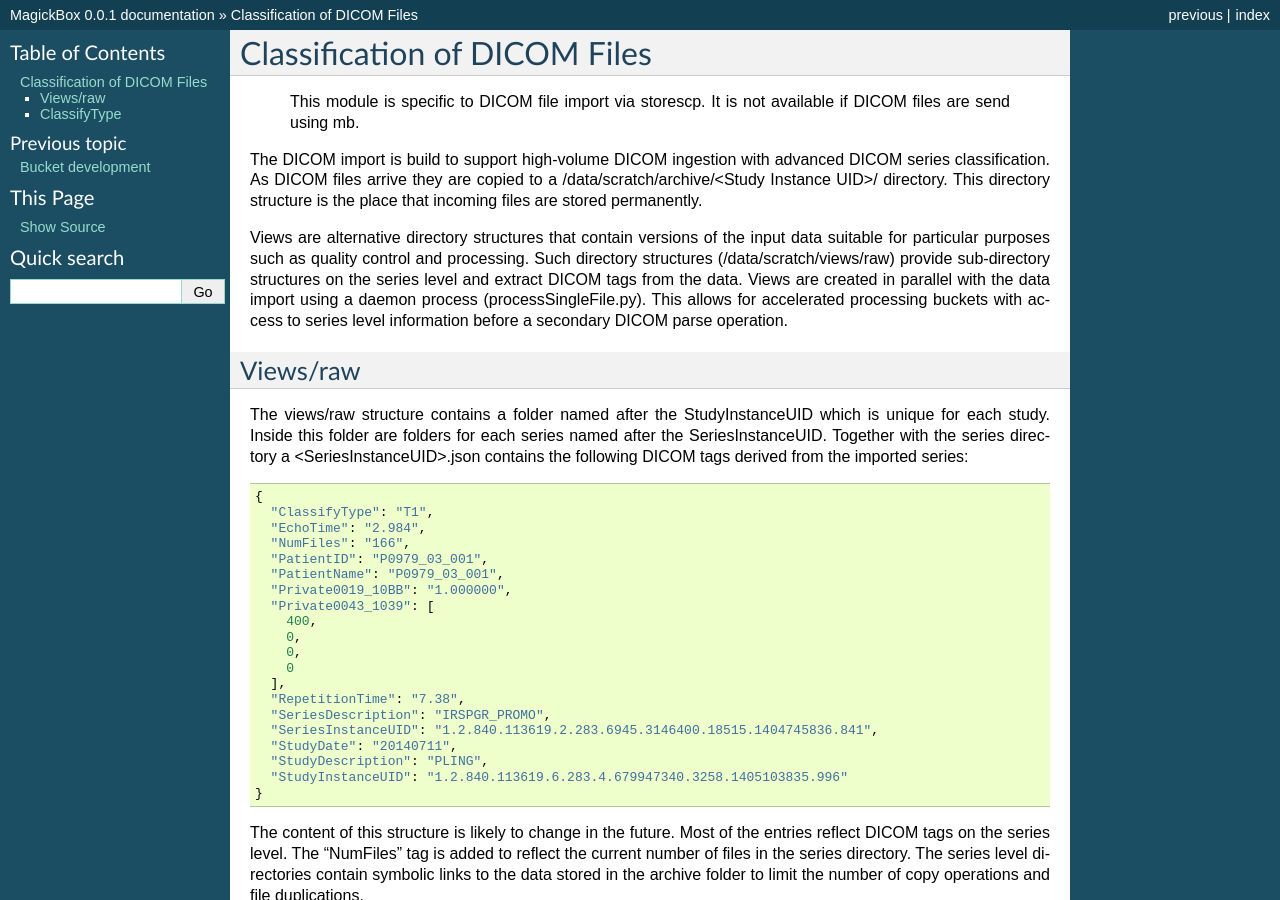
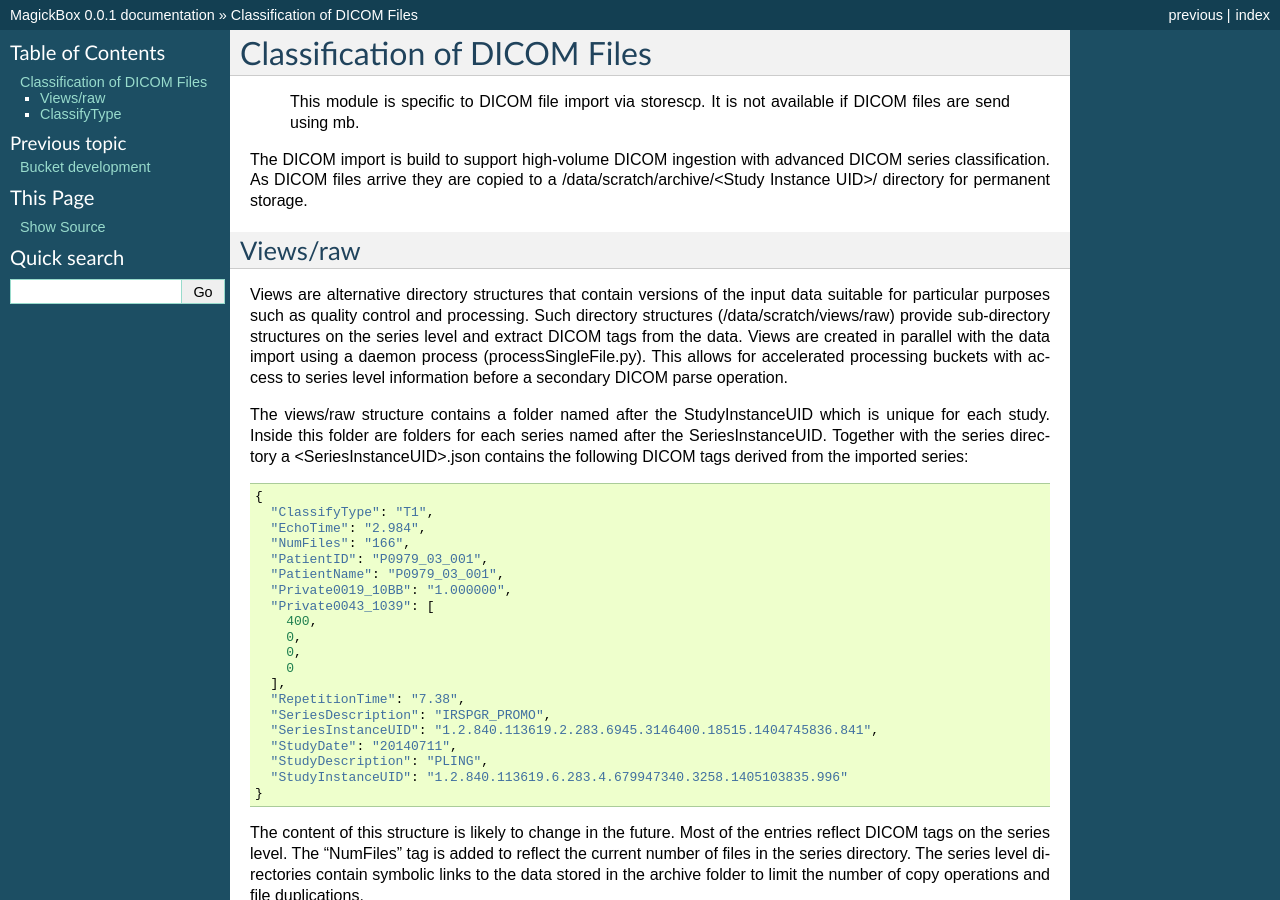
Before and after one commit to HaukeBartsch/MagickBox, a Sphinx documentation site: the page built from code/documentation/docs/source/Classification.rst, in a window 1280 px wide and 900 px high. Built offline with Sphinx 7.4.7, drawn with Linux system fonts in a browser that asks for light colours; some of the changed text lies outside the part shown.

Commit message:
move section header up

```diff
--- a/code/documentation/docs/source/Classification.rst
+++ b/code/documentation/docs/source/Classification.rst
@@ -7,17 +7,16 @@ Classification of DICOM Files
   This module is specific to DICOM file import via storescp. It is not available if DICOM files are send using mb.
 
 The DICOM import is build to support high-volume DICOM ingestion with advanced DICOM series classification.
-As DICOM files arrive they are copied to a /data/scratch/archive/<Study Instance UID>/ directory. This directory
-structure is the place that incoming files are stored permanently.
+As DICOM files arrive they are copied to a /data/scratch/archive/<Study Instance UID>/ directory for permanent storage.
+
+Views/raw
+=========
 
 Views are alternative directory structures that contain
 versions of the input data suitable for particular purposes such as quality control and processing. Such directory structures
 (/data/scratch/views/raw) provide sub-directory structures on the series level and extract DICOM tags from the data. Views are
 created in parallel with the data import using a daemon process  (processSingleFile.py). This allows for accelerated processing
 buckets with access to series level information before a secondary DICOM parse operation.
-
-Views/raw
-=========
 
 The views/raw structure contains a folder named after the StudyInstanceUID which is unique for each study. Inside this folder are
 folders for each series named after the SeriesInstanceUID. Together with the series directory a <SeriesInstanceUID>.json contains
@@ -138,5 +137,4 @@ by the optional tag "operator". The following operator tests are available:
     * "operator" : "regexp"
     Default non-numeric regular expression match (does not have to be supplied).
 
-  Note: These tests are executed for each file that arrives for a series. If the tags addressed are not series level tags (the same for all files in the series)
-the outcome of the classification will depend on the order in which files are received.
+  Note: These tests are executed for each file that arrives for a series. If the tags addressed are not series level tags (the same for all files in the series) the outcome of the classification will depend on the order in which files are received.
```
